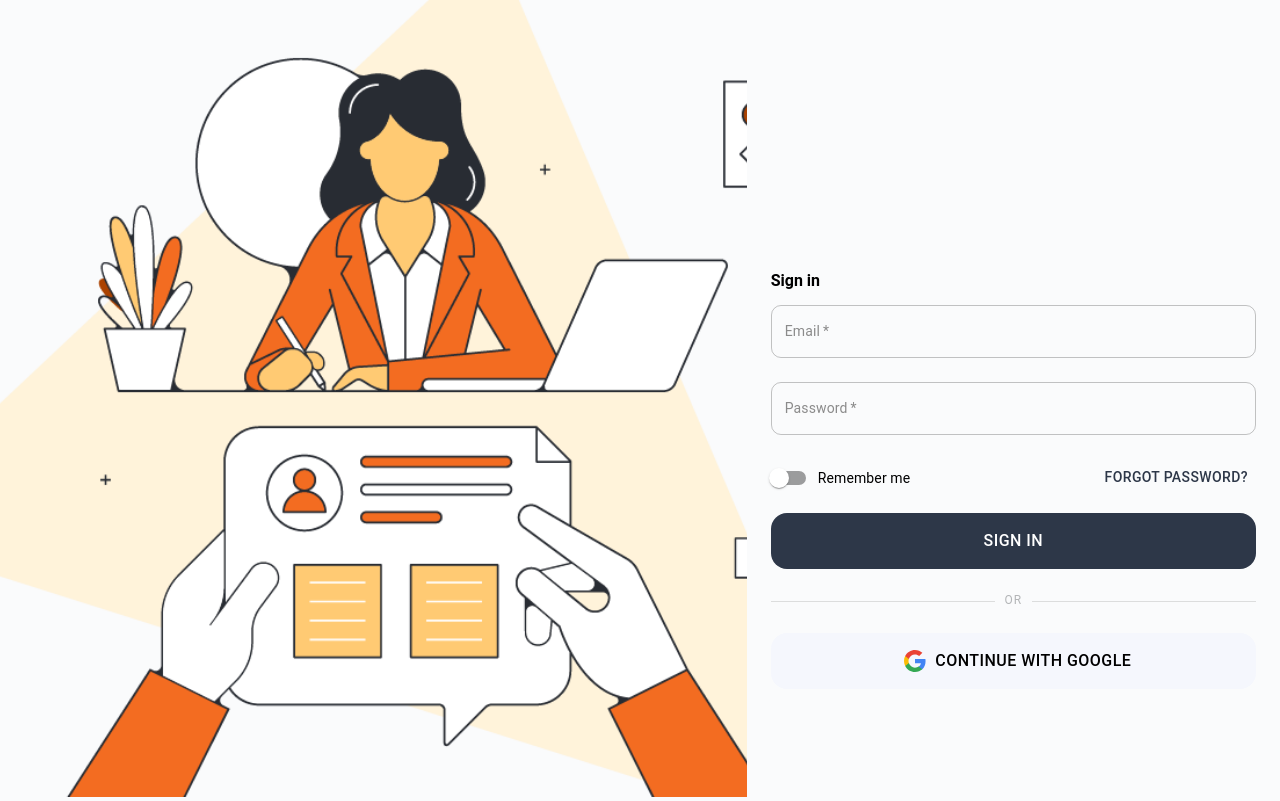
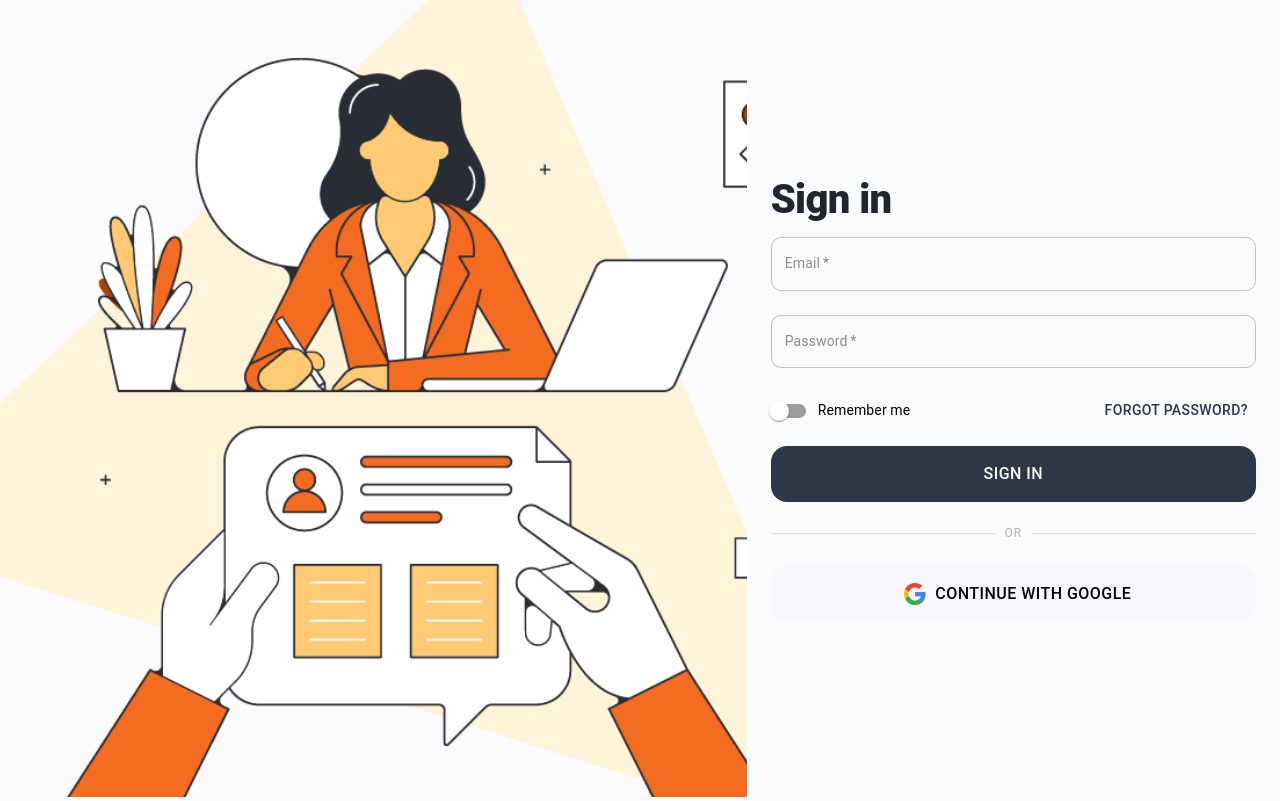
Before and after one commit to quyendqse/gigjob, a React (Create React App) app: page / in a window 1280 px wide. Built offline with nearby package versions, Linux system fonts and the light colour scheme.

Commit message:
catch sign in error

```diff
--- a/src/firebase/firebase.ts
+++ b/src/firebase/firebase.ts
@@ -24,7 +24,17 @@ export function login(
 ): Promise<void> {
   return signInWithEmailAndPassword(auth, email, password).then(
     onSuccess,
-    onReject
+    (reason) => {
+      var msg: string = "";
+      switch (reason.code) {
+        case "auth/wrong-password":
+          msg = "Incorrect email or password";
+          break;
+        default:
+          msg = "Something went wrong please try again later.";
+      }
+      onReject(msg);
+    }
   );
 }
 
--- a/src/views/SignIn/SignIn.style.tsx
+++ b/src/views/SignIn/SignIn.style.tsx
@@ -10,8 +10,13 @@ export const SideImage = styled.img`
   padding: 0;
 `;
 
+export const FormBox = styled.div`
+  height: 100%;
+  display: flex;
+  align-items: center;
+`;
+
 export const FormContainer = styled(Container)`
-  margin-top: 17rem;
   display: flex;
   align-items: center;
   justify-content: center;
--- a/src/views/SignIn/SignIn.tsx
+++ b/src/views/SignIn/SignIn.tsx
@@ -1,4 +1,5 @@
 import {
+  Alert,
   Box,
   Button,
   Divider,
@@ -8,15 +9,21 @@ import {
   Switch,
   Typography,
 } from "@mui/material";
-import { FormContainer, secondaryStyle, SideImage } from "./SignIn.style";
+import {
+  FormBox,
+  FormContainer,
+  secondaryStyle,
+  SideImage,
+} from "./SignIn.style";
 
 import { TextField } from "../../components/TextField";
 
 import { RoundedButton } from "../../components/RoundedButton";
 import GoogleIcon from "../../components/GoogleIcon";
 import { Formik } from "formik";
-import { useNavigate } from "react-router-dom";
+import { Form, useNavigate } from "react-router-dom";
 import { login, loginWithGoogle } from "../../firebase/firebase";
+import { useState } from "react";
 
 interface SignInForm {
   email: string;
@@ -28,6 +35,7 @@ const initFormValue: SignInForm = { email: "", password: "" };
 
 function SignIn() {
   const navigate = useNavigate();
+  const [errorMessage, setErrorMessage] = useState("");
 
   const handleSignIn = async (values: SignInForm) => {
     login(
@@ -40,7 +48,7 @@ function SignIn() {
           alert("Email or password is incorrect");
         }
       },
-      (reason) => console.log(JSON.stringify(reason))
+      (reason) => setErrorMessage(reason)
     );
   };
 
@@ -73,9 +81,17 @@ function SignIn() {
         </Grid>
       </Box>
       <Grid item lg={5} xs={12}>
+        <FormBox>
           <FormContainer>
             <Box maxWidth={500} sx={{ margin: "0 auto" }}>
-            <Typography variant="h3">Sign in</Typography>
+              {errorMessage && (
+                <Alert sx={{ marginBottom: "16px" }} severity="error">
+                  {errorMessage}
+                </Alert>
+              )}
+              <Typography variant="h1" color={"#1f2632"}>
+                Sign in
+              </Typography>
               <Formik initialValues={initFormValue} onSubmit={handleSignIn}>
                 {({
                   values,
@@ -84,7 +100,9 @@ function SignIn() {
                   handleBlur,
                   handleChange,
                 }) => (
-                <form onSubmit={handleSubmit}>
+                  <form
+                    onSubmit={handleSubmit}
+                    onFocus={() => setErrorMessage("")}>
                     <TextField
                       fullWidth
                       id="email"
@@ -145,6 +163,7 @@ function SignIn() {
               </RoundedButton>
             </Box>
           </FormContainer>
+        </FormBox>
       </Grid>
     </Grid>
   );
```
Lines whose indentation alone changed are shown as unchanged.
